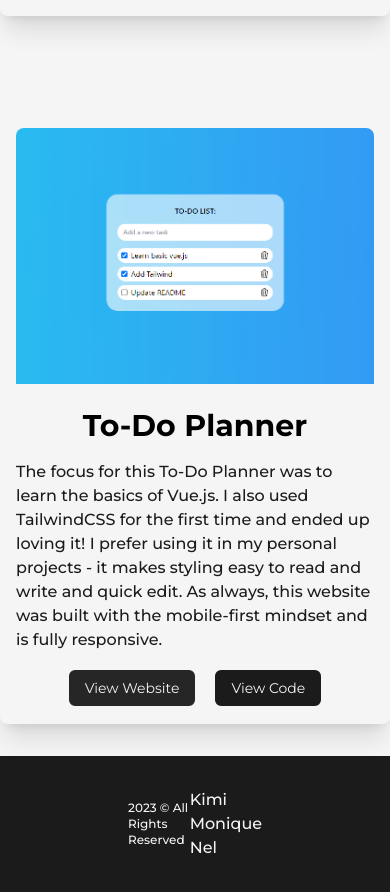
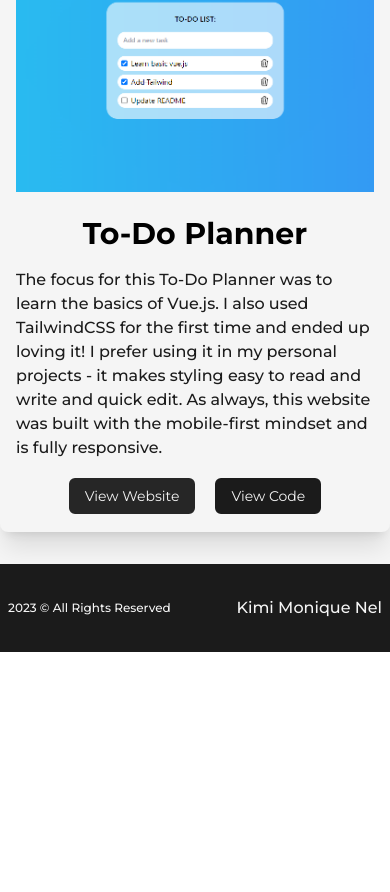
Before and after one commit to kiminel/portfolio, a Next.js app: page /projects in a window 390 px wide. Shown: the part 2466-3358 px from the top of the page. After the commit the page ends 3118 px from the top, so only its background shows below. Built offline with nearby package versions, Linux system fonts and the light colour scheme.

Commit message:
refactor: projects styling and components

```diff
--- a/src/components/Hero.js
+++ b/src/components/Hero.js
@@ -8,7 +8,7 @@ import NewTabArrow from '@/components/icons/NewTabArrow'
 const Hero = () => {
   return (
     <div className="grid grid-cols-1 xl:grid-cols-2 space-y-6">
-      <div className="col-span-1 flex justify-center xl:justify-end">
+      <div className="lg:pt-24 col-span-1 flex justify-center xl:justify-end">
         <Image
           src={profilePic}
           alt="Kimi Nel"
--- a/src/components/TimeLine.js
+++ b/src/components/TimeLine.js
@@ -16,7 +16,7 @@ const TimeLine = ({ title, details }) => {
         {title}
       </h2>
 
-      <div ref={ref} className="w-[75%] mx-auto relative">
+      <div ref={ref} className="w-[90%] lg:w-[75%] mx-auto relative">
         <ul>
           {details.map((element) => {
             return (
--- a/src/components/layout/Footer.js
+++ b/src/components/layout/Footer.js
@@ -3,7 +3,7 @@ import { CustomLink } from '../elements/CustomLink'
 
 const Footer = () => {
   return (
-    <footer className="w-full px-32 py-8 font-medium flex items-center justify-between relative bg-dark dark:border-t dark:border-light">
+    <footer className="w-full px-2 lg:px-32 py-8 font-medium flex items-center justify-between relative bg-dark dark:border-t dark:border-light">
       <span className="text-xs text-light">
         {new Date().getFullYear()} &copy; All Rights Reserved
       </span>
--- a/src/pages/index.js
+++ b/src/pages/index.js
@@ -15,7 +15,7 @@ export default function Home() {
         <meta name="portfolio" content="Showcase developer journey and skills" />
       </Head>
 
-      <main className="flex text-dark w-full h-full px-10">
+      <main className="flex text-dark w-full h-full px-2 lg:px-10">
         <Layout className="pt-8">
           <Hero />
           <Contact />
--- a/src/pages/projects.js
+++ b/src/pages/projects.js
@@ -17,7 +17,7 @@ const Projects = () => {
           />
         </div>
 
-        <div className="grid grid-cols-2 gap-24">
+        <div className="grid grid-cols-2 gap-8 lg:gap-24">
           <div className="col-span-2 xl:col-span-1">
             <Project
               image={saFoodBlogCoverImage}
```
